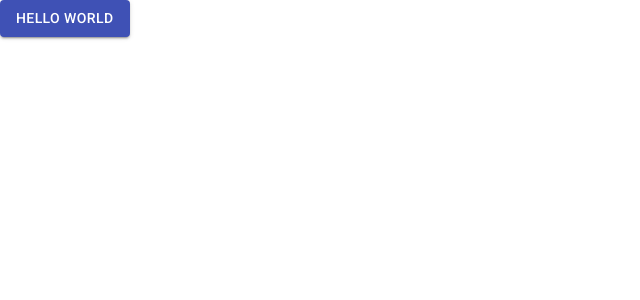
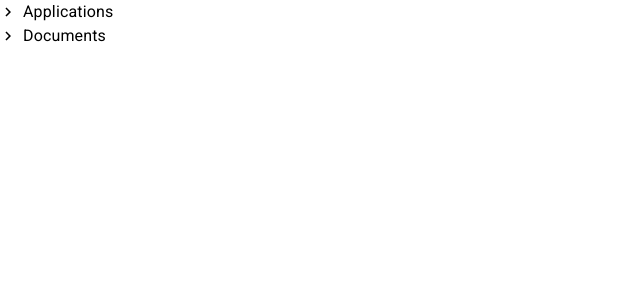
Before and after one commit to phpdaddy/nodejs-react-test-app, a React (Create React App) app in the folder frontend/: page / in a window 1280 px wide. Shown: the top 300 px of the page, without its empty margins (0-640 px from the left). Built offline with nearby package versions, Linux system fonts and the light colour scheme.

Commit message:
Add tree skeleton

```diff
--- a/frontend/package.json
+++ b/frontend/package.json
@@ -5,6 +5,7 @@
   "dependencies": {
     "@material-ui/core": "^4.9.1",
     "@material-ui/icons": "^4.9.1",
+    "@material-ui/lab": "^4.0.0-alpha.41",
     "@testing-library/jest-dom": "^4.2.4",
     "@testing-library/react": "^9.4.0",
     "@testing-library/user-event": "^7.2.1",
--- a/frontend/src/App.tsx
+++ b/frontend/src/App.tsx
@@ -1,13 +1,11 @@
 import React from 'react';
 import './App.css';
-import {Button} from "@material-ui/core";
+import TreeNavigator from "./TreeNavigator";
 
 const App = () => {
     return (
-        <Button variant="contained" color="primary">
-            Hello World
-        </Button>
+        <TreeNavigator/>
     );
-}
+};
 
 export default App;
--- /dev/null
+++ b/frontend/src/TreeNavigator.tsx
@@ -0,0 +1,40 @@
+import React from 'react';
+import TreeView from '@material-ui/lab/TreeView';
+import ExpandMoreIcon from '@material-ui/icons/ExpandMore';
+import ChevronRightIcon from '@material-ui/icons/ChevronRight';
+import TreeItem from '@material-ui/lab/TreeItem';
+import makeStyles from "@material-ui/core/styles/makeStyles";
+
+const useStyles = makeStyles({
+    root: {
+        height: 216,
+        flexGrow: 1,
+        maxWidth: 400,
+    },
+});
+
+export default function TreeNavigator() {
+    const classes = useStyles();
+
+    return (
+        <TreeView
+            className={classes.root}
+            defaultCollapseIcon={<ExpandMoreIcon/>}
+            defaultExpandIcon={<ChevronRightIcon/>}
+        >
+            <TreeItem nodeId="1" label="Applications">
+                <TreeItem nodeId="2" label="Calendar"/>
+                <TreeItem nodeId="3" label="Chrome"/>
+                <TreeItem nodeId="4" label="Webstorm"/>
+            </TreeItem>
+            <TreeItem nodeId="5" label="Documents">
+                <TreeItem nodeId="6" label="Material-UI">
+                    <TreeItem nodeId="7" label="src">
+                        <TreeItem nodeId="8" label="index.js"/>
+                        <TreeItem nodeId="9" label="tree-view.js"/>
+                    </TreeItem>
+                </TreeItem>
+            </TreeItem>
+        </TreeView>
+    );
+}
```
Also changed, not shown: 1 other file (tests, documents, lock files or other folders).
